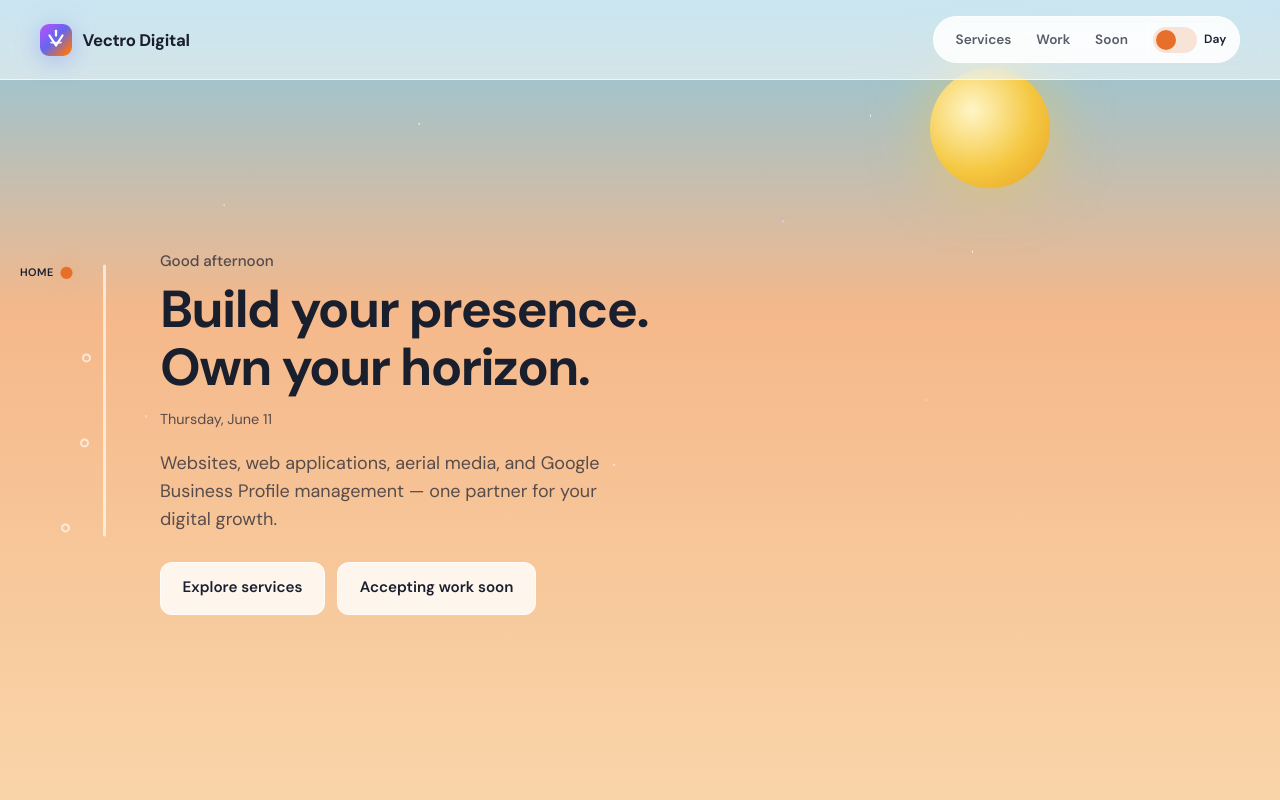
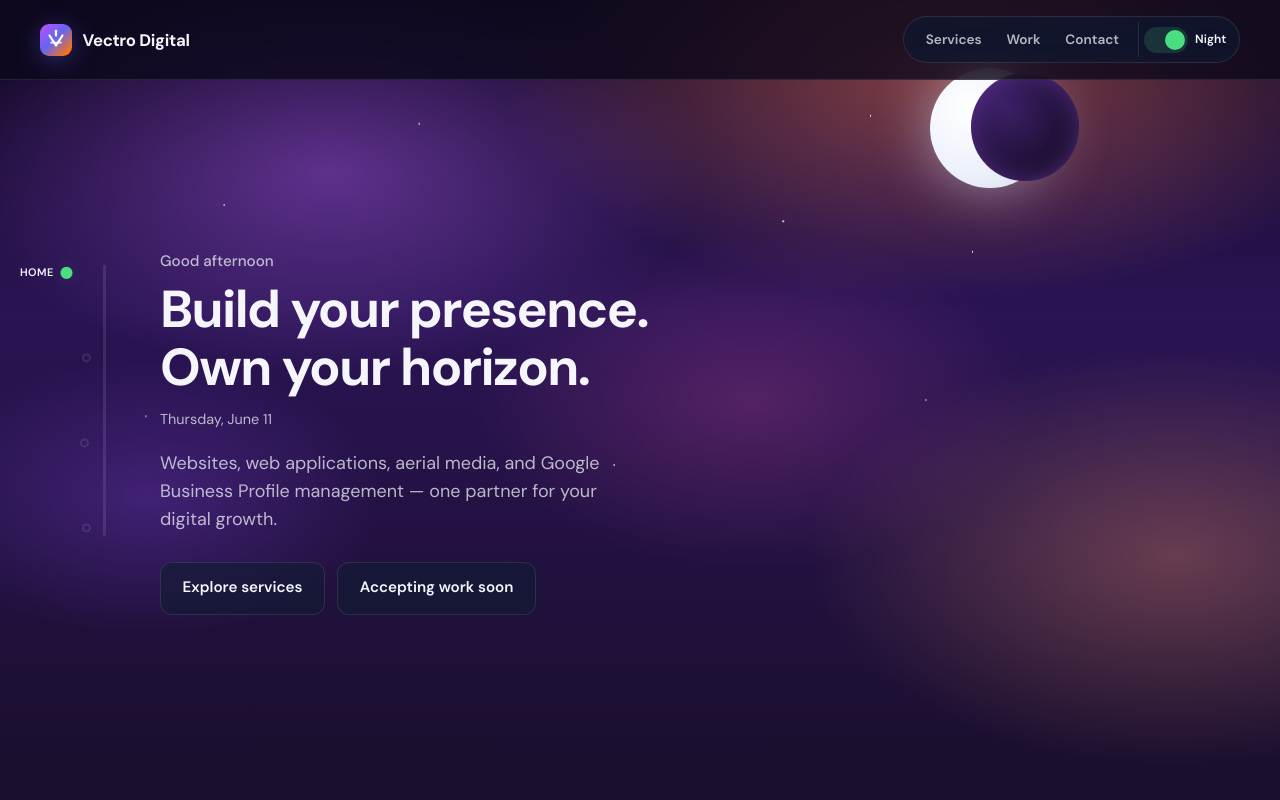
Before and after one commit to CHWEB7/Media, a website: page index.html in a window 1280 px wide. Shown: the top 800 px of the page. Drawn offline with Linux system fonts and the light colour scheme.

Commit message:
Default to night mode and rename Soon to Contact in nav

```diff
--- a/index.html
+++ b/index.html
@@ -46,9 +46,9 @@
       <nav class="site-nav" aria-label="Main navigation">
         <a href="#services" data-nav="services">Services</a>
         <a href="#work" data-nav="work">Work</a>
-        <a href="#contact" data-nav="contact">Soon</a>
+        <a href="#contact" data-nav="contact">Contact</a>
       </nav>
-      <button class="theme-toggle" type="button" aria-label="Toggle day and night theme" aria-pressed="false">
+      <button class="theme-toggle" type="button" aria-label="Toggle day and night theme" aria-pressed="true">
         <span class="theme-toggle__track">
           <span class="theme-toggle__thumb"></span>
         </span>
@@ -65,7 +65,7 @@
       <li><a href="#home" data-rail="home" aria-label="Home"><span class="scroll-rail__dot"></span><span class="scroll-rail__label">Home</span></a></li>
       <li><a href="#services" data-rail="services" aria-label="Services"><span class="scroll-rail__dot"></span><span class="scroll-rail__label">Services</span></a></li>
       <li><a href="#work" data-rail="work" aria-label="Process"><span class="scroll-rail__dot"></span><span class="scroll-rail__label">Process</span></a></li>
-      <li><a href="#contact" data-rail="contact" aria-label="Availability"><span class="scroll-rail__dot"></span><span class="scroll-rail__label">Soon</span></a></li>
+      <li><a href="#contact" data-rail="contact" aria-label="Contact"><span class="scroll-rail__dot"></span><span class="scroll-rail__label">Contact</span></a></li>
     </ol>
   </nav>
 
@@ -189,7 +189,7 @@
     </button>
     <a href="#contact" class="bottom-nav__link" data-nav="contact">
       <svg viewBox="0 0 24 24" fill="none" stroke="currentColor" stroke-width="1.5"><circle cx="12" cy="12" r="9"/><path d="M12 8v4l2.5 2.5"/></svg>
-      <span>Soon</span>
+      <span>Contact</span>
     </a>
   </nav>
 
--- a/js/app.js
+++ b/js/app.js
@@ -43,8 +43,7 @@ function toggleTheme() {
 
 function initTheme() {
   const saved = localStorage.getItem(STORAGE_KEY);
-  const prefersDark = window.matchMedia('(prefers-color-scheme: dark)').matches;
-  applyTheme(saved || (prefersDark ? 'night' : 'day'));
+  applyTheme(saved || 'night');
 
   $('.theme-toggle')?.addEventListener('click', toggleTheme);
   $('[data-theme-shortcut]')?.addEventListener('click', toggleTheme);
```
